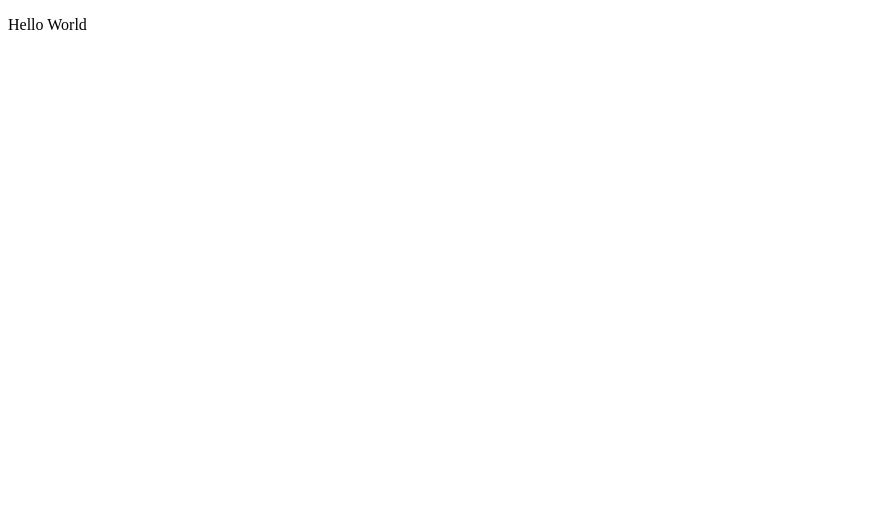
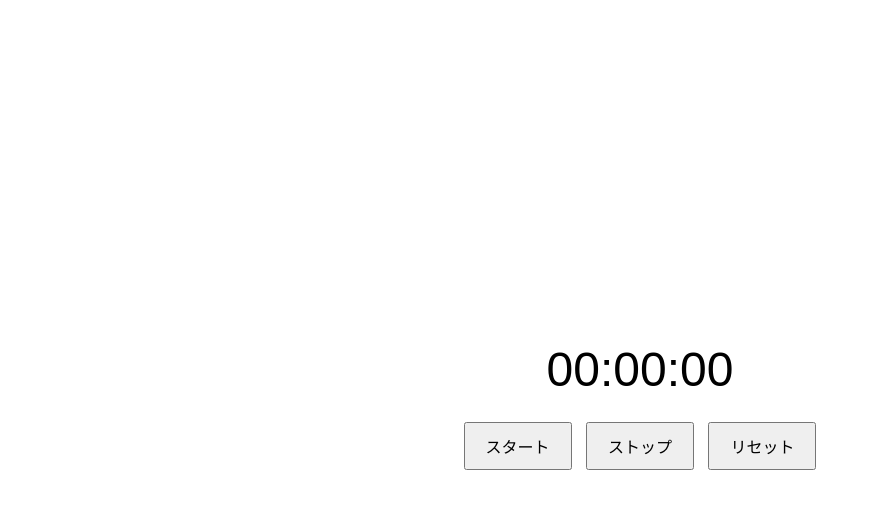
Before and after one commit to kkhassou/stop_watch, a plain HTML site: page index.html in a window 1280 px wide. Shown: the whole page, without its empty margins (0-870 px from the left). Drawn offline with Linux system fonts and the light colour scheme.

Commit message:
ストップウォッチのレイアウト作成

```diff
--- a/index.html
+++ b/index.html
@@ -2,9 +2,35 @@
 <html lang="ja">
   <head>
     <meta charset="UTF-8" />
-    <title>Hello World</title>
+    <title>ストップウォッチ</title>
+    <style>
+      body {
+        display: flex;
+        justify-content: center;
+        align-items: center;
+        height: 100vh;
+        font-family: Arial, sans-serif;
+      }
+      #stopwatch {
+        text-align: center;
+      }
+      #time {
+        font-size: 48px;
+        margin-bottom: 20px;
+      }
+      button {
+        font-size: 16px;
+        padding: 10px 20px;
+        margin: 5px;
+      }
+    </style>
   </head>
   <body>
-    <p>Hello World</p>
+    <div id="stopwatch">
+      <div id="time">00:00:00</div>
+      <button id="start">スタート</button>
+      <button id="stop">ストップ</button>
+      <button id="reset">リセット</button>
+    </div>
   </body>
 </html>
```
Also changed, not shown: 1 other file.
